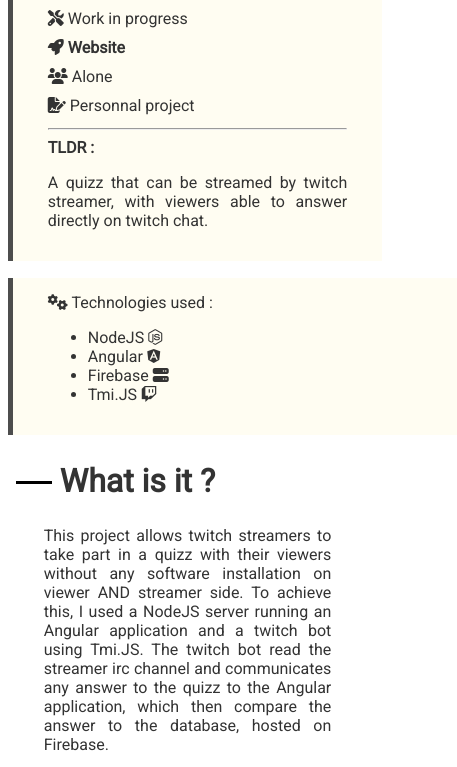
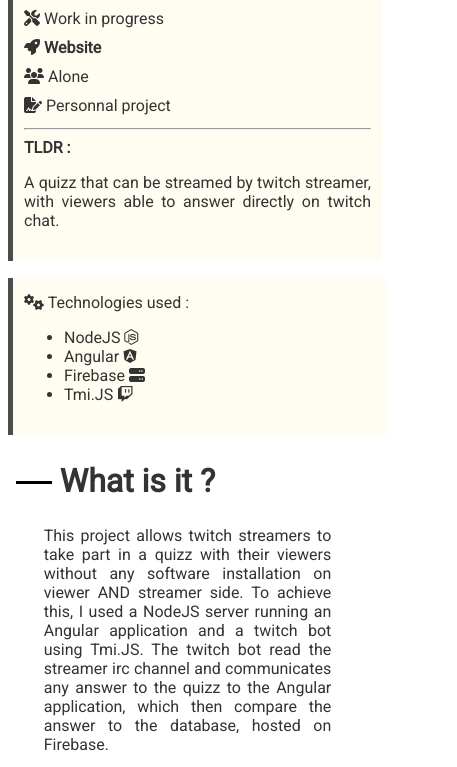
Before and after one commit to TGuesdon/Tguesdon.github.io, a plain HTML site: page pages/twitch-quizz.html in a window 390 px wide. Shown: the part 283-1050 px from the top of the page, 457 px wide, since content can reach past the window. Drawn offline with Linux system fonts and the light colour scheme; a web font is replaced by a local one.

Commit message:
Responsive fixes

```diff
--- a/css/main.css
+++ b/css/main.css
@@ -118,6 +118,7 @@ a:hover{
     #tg_body{
         display: block;
         height: auto;
+        position: relative;
     }
 
     #tg_main{
@@ -133,23 +134,25 @@ a:hover{
         position: fixed;
         width: 100%;
         top: 0px;
+        z-index: 999;
     }
 
     #tg_nav_mobile{
+        width: 100%;
         display: flex;
         justify-content: space-between;
         align-items: center;
     }
 
     #tg_nav_mobile_name{
+        font-size: 1.3rem;
         padding: 15px;
-        font-size: 1.3rem;
     }
 
     #tg_nav_mobile_hamburger_button{
-        padding: 15px;
         font-size: 1.3rem;
         cursor: pointer;
+        padding: 15px;
     }
 
     #tg_portrait, #tg_contact{
--- a/css/project.css
+++ b/css/project.css
@@ -26,17 +26,17 @@
 }
 
 #tg_project_sidebar_info{
-    width: 100%;
+    width: 94%;
     background-color: var(--over-bg-color);
-    padding: 15px 35px;
+    padding: 15px 3%;
     border-left: solid 5px var(--link-color);
 }
 
 #tg_project_sidebar_technologies{
     margin-top: 2vh;
-    width: 100%;
+    width: 94%;
     background-color: var(--over-bg-color);
-    padding: 15px 35px;
+    padding: 15px 3%;
     border-left: solid 5px var(--link-color);
 }
 
```
